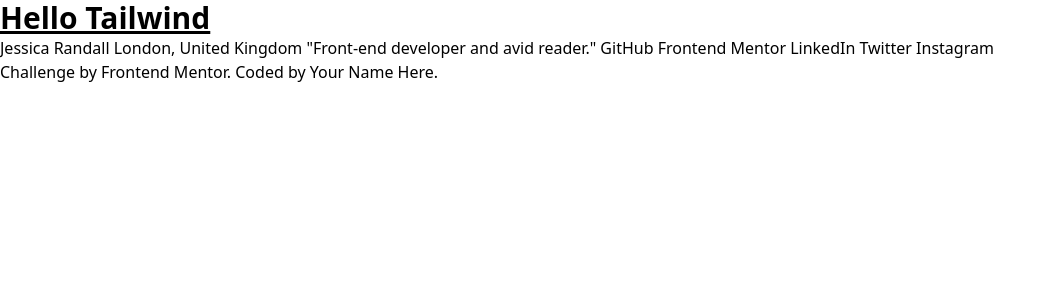
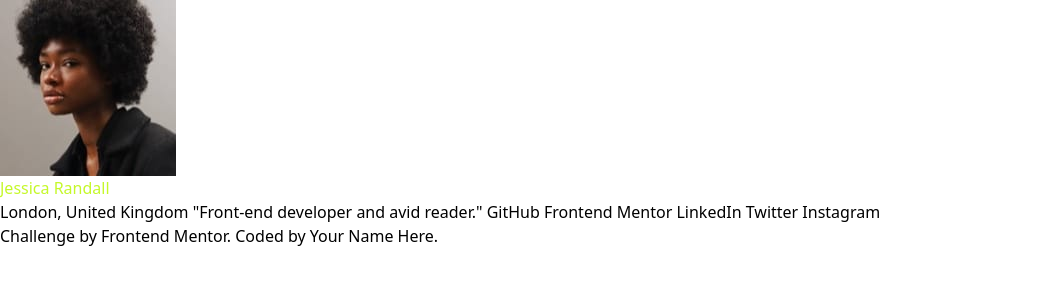
Before and after one commit to nabbysidek/social-links-profile, a website: page src/index.html in a window 1280 px wide. Shown: the whole page, without its empty margins (0-1056 px from the left). Drawn offline with Linux system fonts and the light colour scheme.

Commit message:
initialize custom colors

```diff
--- a/src/index.html
+++ b/src/index.html
@@ -11,8 +11,8 @@
   <link rel="stylesheet" href="./output.css">
 </head>
 <body>
-  <h1 class="text-3xl font-bold underline">Hello Tailwind</h1>
-  Jessica Randall
+  <img src="../assets/images/avatar-jessica.jpeg">
+  <h2 class="text-green">Jessica Randall</h2>
   London, United Kingdom
   "Front-end developer and avid reader."
 
--- a/tailwind.config.js
+++ b/tailwind.config.js
@@ -2,7 +2,14 @@
 module.exports = {
   content: ["./src/**/*.{html,js}"],
   theme: {
-    extend: {},
+      colors: {
+        current: 'currentColor',
+        'green': '#c5f82a',
+        'white': '#ffffff',
+        'grey': '#333333',
+        'dark-grey': '#1f1f1f',
+        'off-black': '#141414',
+      },
   },
   plugins: [],
 }
```
Also changed, not shown: style-guide.md (+5 -1 lines), src/output.css, 1 other file.
